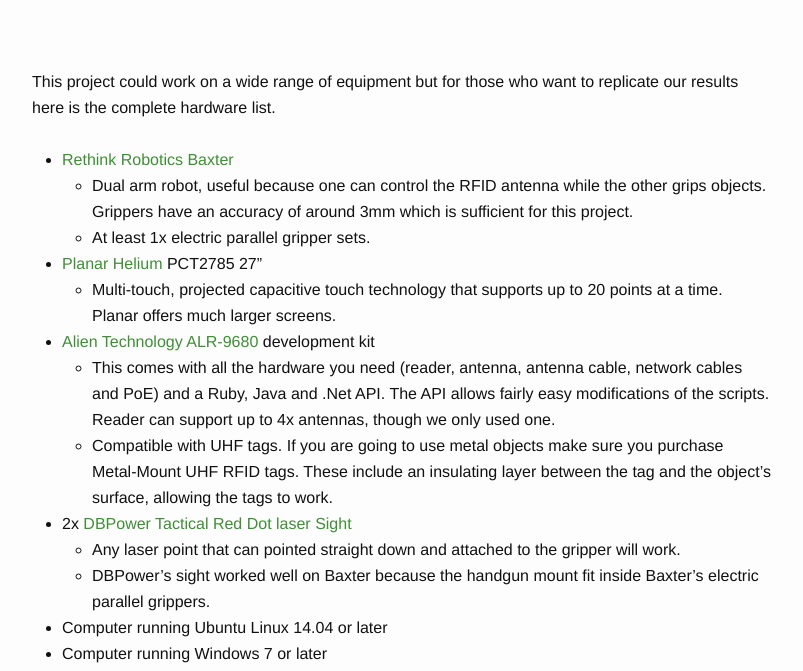
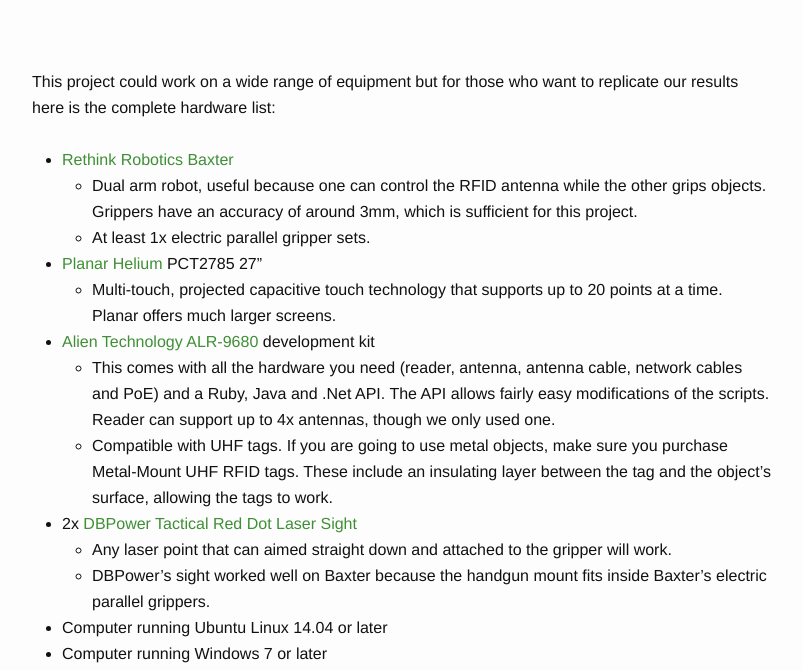
Before and after one commit to markwsilliman/liatris-org, a Jekyll site: the page built from _posts/2015-06-19-12.markdown, in a window 1280 px wide. Shown: the part 271-942 px from the top of the page, without its empty margins (238-1041 px from the left). Built offline with Jekyll 4.4.1, drawn with Linux system fonts in a browser that asks for light colours; nearby versions of some CDN libraries.

Commit message:
Update 2015-06-19-12.markdown
minor edits

```diff
--- a/_posts/2015-06-19-12.markdown
+++ b/_posts/2015-06-19-12.markdown
@@ -5,19 +5,19 @@ date:   2015-02-01 13:46:15
 answerrostag: "autonomous"
 ---
 
-This project could work on a wide range of equipment but for those who want to replicate our results here is the complete hardware list.
+This project could work on a wide range of equipment but for those who want to replicate our results here is the complete hardware list:
 
 * [Rethink Robotics Baxter](http://www.rethinkrobotics.com/)
-    * Dual arm robot, useful because one can control the RFID antenna while the other grips objects. Grippers have an accuracy of around 3mm which is sufficient for this project.
+    * Dual arm robot, useful because one can control the RFID antenna while the other grips objects. Grippers have an accuracy of around 3mm, which is sufficient for this project.
     * At least 1x electric parallel gripper sets.
 * [Planar Helium](http://www.planar.com/products/desktop-touch-screen-monitors/24-inch/helium/) PCT2785 27”
     * Multi-touch, projected capacitive touch technology that supports up to 20 points at a time. Planar offers much larger screens.
 * [Alien Technology ALR-9680](http://www.alientechnology.com/products/readers/commercial-4-port/) development kit
     * This comes with all the hardware you need (reader, antenna, antenna cable, network cables and PoE) and a Ruby, Java and .Net API. The API allows fairly easy modifications of the scripts. Reader can support up to 4x antennas, though we only used one.
-    * Compatible with UHF tags. If you are going to use metal objects make sure you purchase Metal-Mount UHF RFID tags. These include an insulating layer between the tag and the object’s surface, allowing the tags to work.
-* 2x [DBPower Tactical Red Dot laser Sight](http://www.amazon.com/gp/product/B00E7P3D4E)
-    * Any laser point that can pointed straight down and attached to the gripper will work.
-    * DBPower’s sight worked well on Baxter because the handgun mount fit inside Baxter’s electric parallel grippers.
+    * Compatible with UHF tags. If you are going to use metal objects, make sure you purchase Metal-Mount UHF RFID tags. These include an insulating layer between the tag and the object’s surface, allowing the tags to work.
+* 2x [DBPower Tactical Red Dot Laser Sight](http://www.amazon.com/gp/product/B00E7P3D4E)
+    * Any laser point that can aimed straight down and attached to the gripper will work.
+    * DBPower’s sight worked well on Baxter because the handgun mount fits inside Baxter’s electric parallel grippers.
 * Computer running Ubuntu Linux 14.04 or later
 * Computer running Windows 7 or later
 
```
